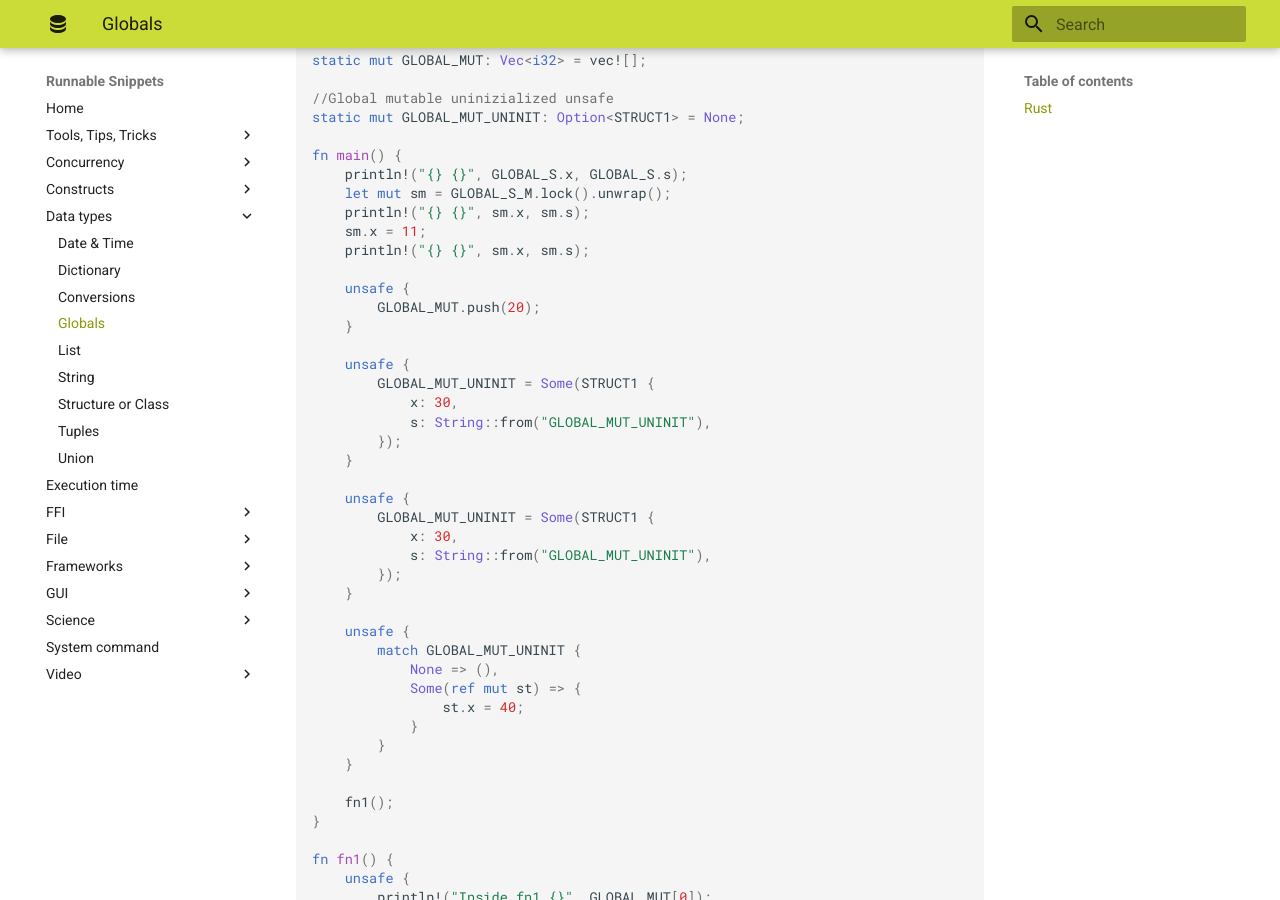
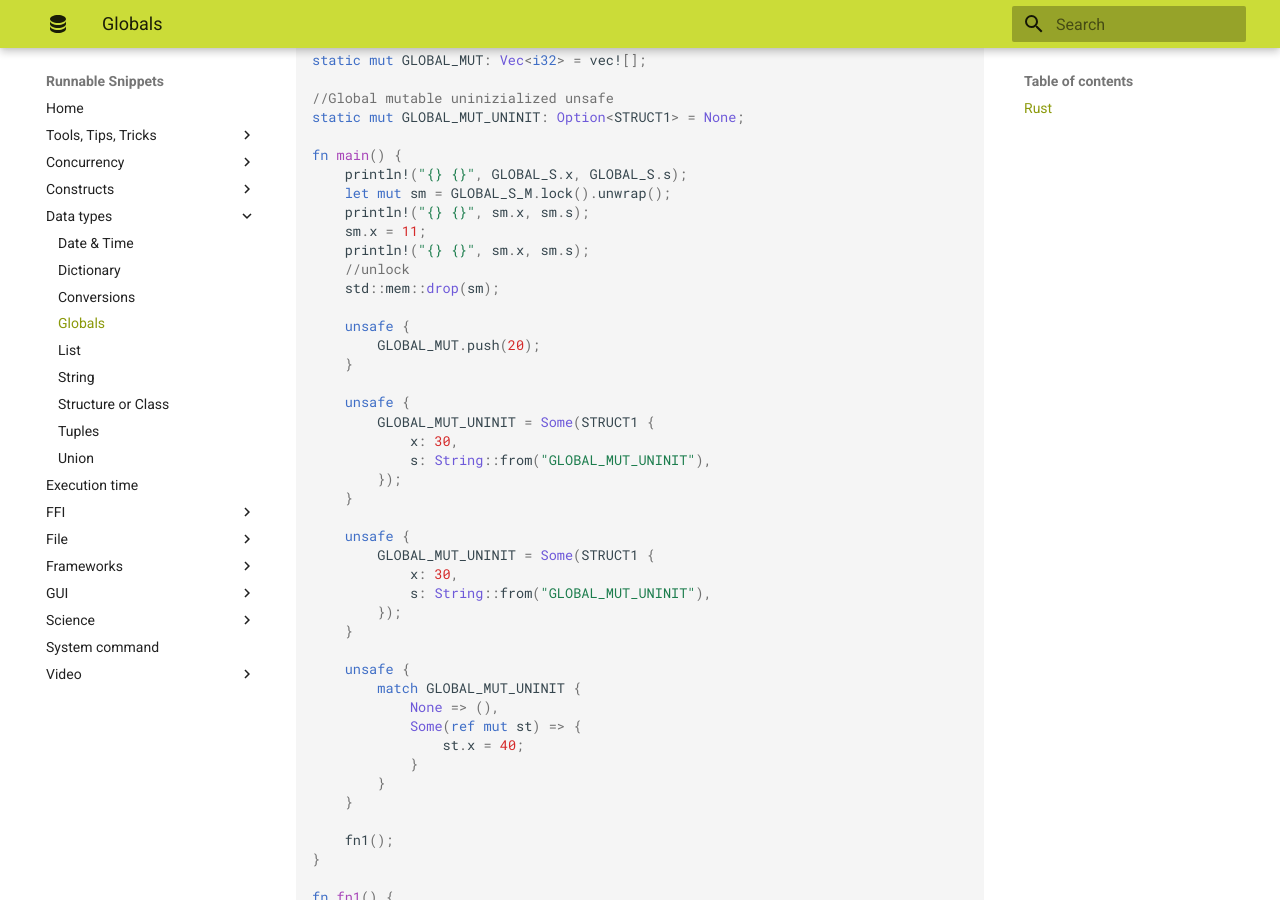
Before and after one commit to wegmarken2006/snippets_src, an MkDocs documentation site: the page built from docs/Globals.md, in a window 1280 px wide and 900 px high, scrolled down 685 px. Built offline with MkDocs 1.6.1 and Material for MkDocs 9.7.7, drawn with Linux system fonts in a browser that asks for light colours.

Commit message:
unlock global

```diff
--- a/docs/Globals.md
+++ b/docs/Globals.md
@@ -41,6 +41,8 @@ fn main() {
     println!("{} {}", sm.x, sm.s);
     sm.x = 11;
     println!("{} {}", sm.x, sm.s);
+    //unlock
+    std::mem::drop(sm);
 
     unsafe {
         GLOBAL_MUT.push(20);
```
